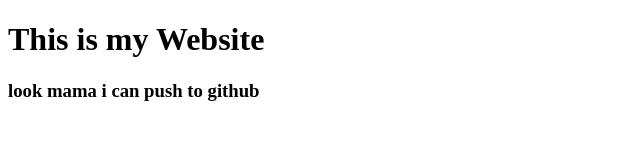
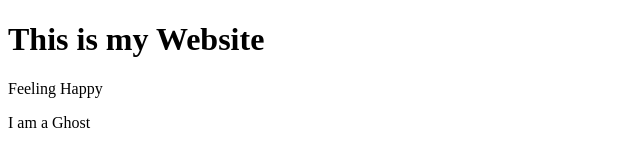
Before and after one commit to InvincibleIH/InvincibleIH, a plain HTML site: page index.html in a window 1280 px wide. Shown: the whole page, without its empty margins (0-640 px from the left). Drawn offline with Linux system fonts and the light colour scheme.

Commit message:
ghost added

```diff
--- a/index.html
+++ b/index.html
@@ -8,7 +8,7 @@
 </head>
 <body>
     <h1>This is my Website</h1>
-    <h3>look mama i can push to github</h3>
-
+    <p>Feeling Happy</p>
+    <p>I am a Ghost</p>
 </body>
 </html>
```
